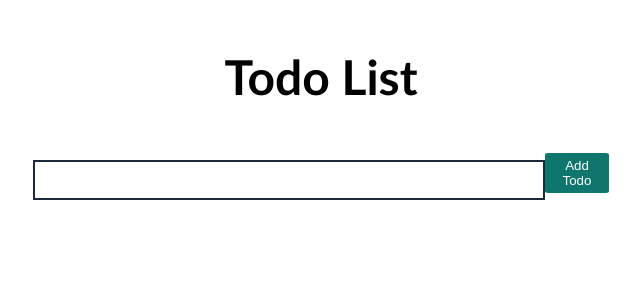
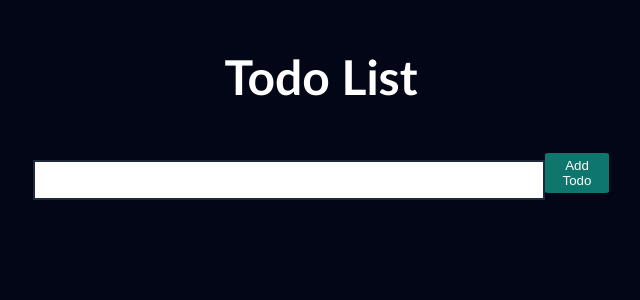
Before and after one commit to elidvenega/react-todolist, a React (Vite) app: page / in a window 1280 px wide. Shown: the top 300 px of the page, without its empty margins (319-959 px from the left). Built offline with nearby package versions, Linux system fonts and the light colour scheme.

Commit message:
Worked on react project

```diff
--- a/src/components/liststyles.css
+++ b/src/components/liststyles.css
@@ -1,26 +1,15 @@
-*,
-*::before,
-*::after {
-  box-sizing: border-box;
-  margin: 0;
-  padding: 0;
-}
-
 :root {
   --button-color: #0f766e;
   --white-color: #fff;
   --delete-button: #be123c;
 }
 
-body {
-  font-family: "Trebuchet MS", "Lucida Sans Unicode", "Lucida Grande",
-    "Lucida Sans", Arial, sans-serif;
-}
-
 h1 {
+  color: var(--white-color);
   font-size: 2rem;
   text-align: center;
   padding: 3rem;
+
 }
 
 .container {
--- /dev/null
+++ b/src/index.css
@@ -0,0 +1,13 @@
+*,
+*::before,
+*::after {
+  box-sizing: border-box;
+  margin: 0;
+  padding: 0;
+}
+
+body {
+  font-family: "Trebuchet MS", "Lucida Sans Unicode", "Lucida Grande",
+    "Lucida Sans", Arial, sans-serif;
+    background-color: #020617;
+}
--- a/src/main.jsx
+++ b/src/main.jsx
@@ -1,5 +1,6 @@
 import React from 'react'
 import ReactDOM from 'react-dom/client'
+import './index.css';
 import App from './App.jsx'
 
 ReactDOM.createRoot(document.getElementById('root')).render(
```
